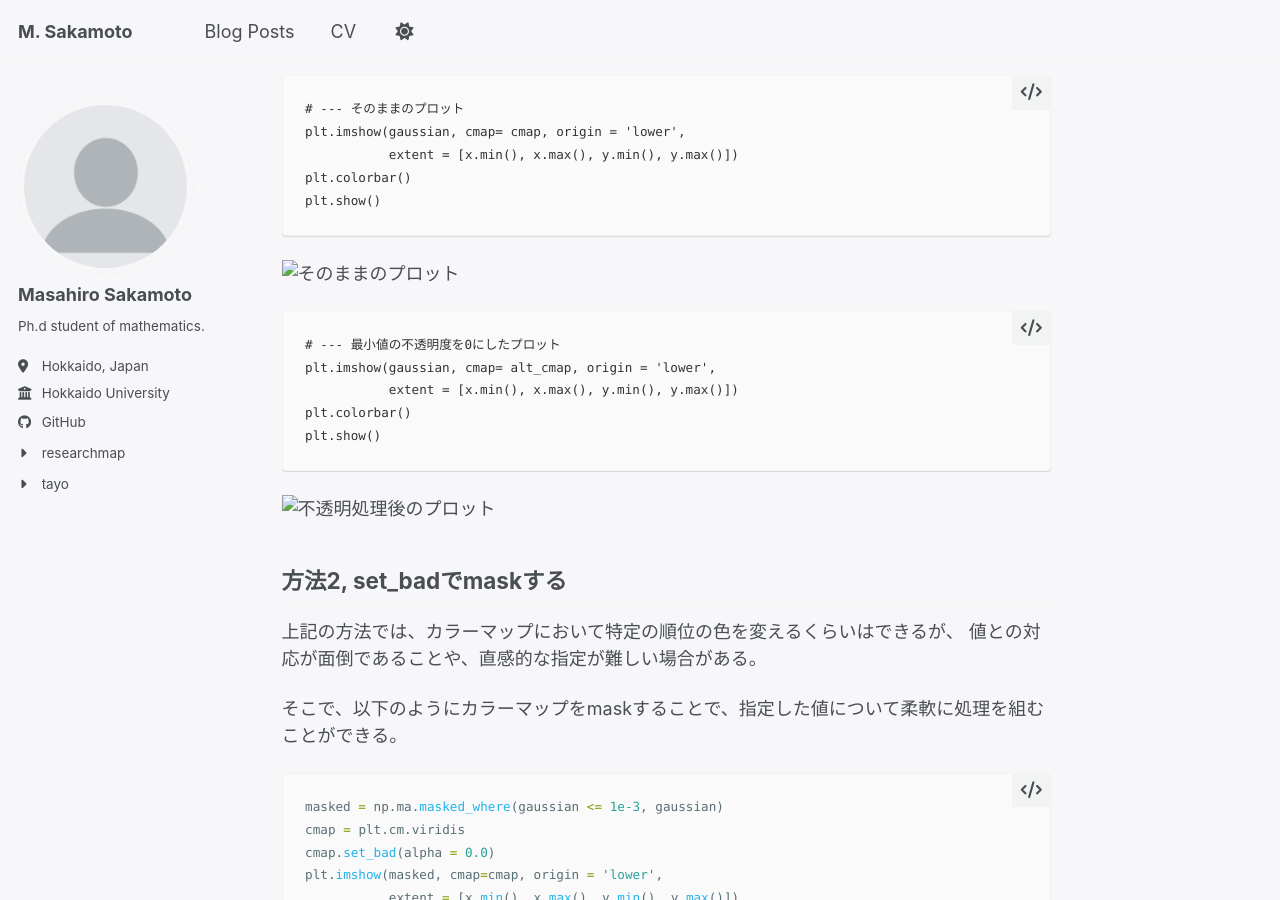
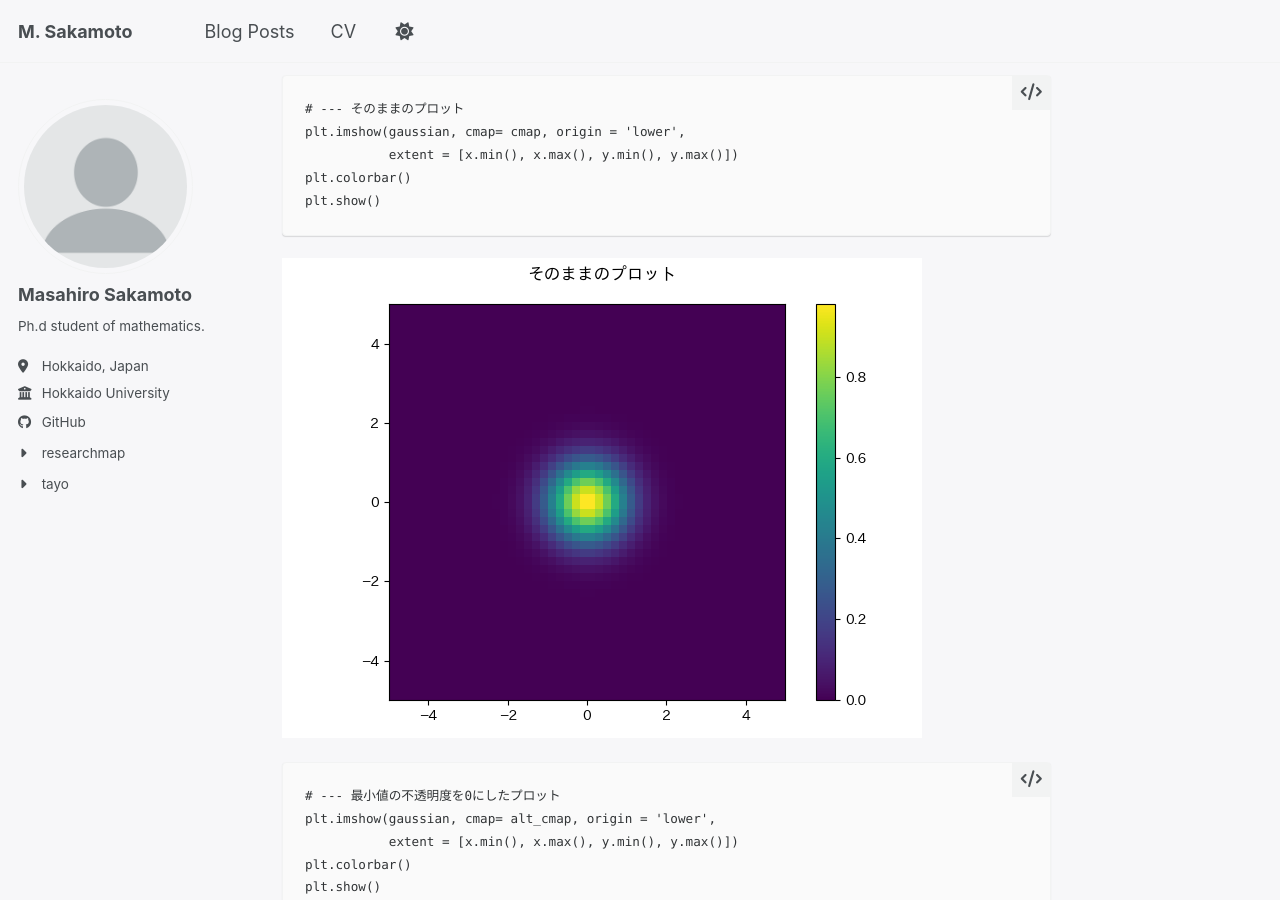
Before and after one commit to masa-moto/masa-moto.github.io, a Jekyll site: the page built from _posts/2026-05-27-cmap.md, in a window 1280 px wide and 900 px high, scrolled down 1312 px. Built offline with Jekyll 4.4.1, drawn with Linux system fonts in a browser that asks for light colours; a script bundle is joined from its source files by our own code; library files that are not in the unit come from our copies.

Commit message:
画像のパスの書き方が違ったようでした。文字列としてパスを渡さないといけないらしい。...本当か？

````diff
--- a/_posts/2026-05-27-cmap.md
+++ b/_posts/2026-05-27-cmap.md
@@ -54,7 +54,7 @@
 plt.colorbar()
 plt.show()
 ```
-![そのままのプロット]({{/assets/images/2605/plot01.png | relative_url }})
+![そのままのプロット]({{"/assets/images/2605/plot01.png" | relative_url }})
 ```
 # --- 最小値の不透明度を0にしたプロット
 plt.imshow(gaussian, cmap= alt_cmap, origin = 'lower',
@@ -62,7 +62,7 @@
 plt.colorbar()
 plt.show()
 ```
-![不透明処理後のプロット]({{/assets/images/2605/plot02.png| relative_url }})
+![不透明処理後のプロット]({{"/assets/images/2605/plot02.png" | relative_url }})
 
 ## 方法2, set_badでmaskする
 上記の方法では、カラーマップにおいて特定の順位の色を変えるくらいはできるが、
@@ -81,7 +81,7 @@
 plt.show()
 ```
 
-![maskで処理したプロット]({{/assets/images/2605/plot03.png| relative_url }})
+![maskで処理したプロット]({{"/assets/images/2605/plot03.png" | relative_url }})
 
 外れ値や欠損値に対処するのであれば、こちらの方が柔軟に対応できる
 （`np.ma.masked_where()`で条件指定できるため）。
@@ -120,7 +120,7 @@
 
 plt.show()
 ```
-![maskで処理したプロット]({{assets/images/2605/plot04.png| relative_url }})
+![maskで処理したプロット]({{"assets/images/2605/plot04.png" | relative_url }})
 
 但し、色分けした領域についてはカラーバーで図示するよりは凡例に分けた方が見やすいかもしれない。
 
````
Also changed, not shown: _posts/images/2605/plot01.png (deleted), _posts/images/2605/plot02.png (deleted), _posts/images/2605/plot03.png (deleted), _posts/images/2605/plot04.png (deleted).
